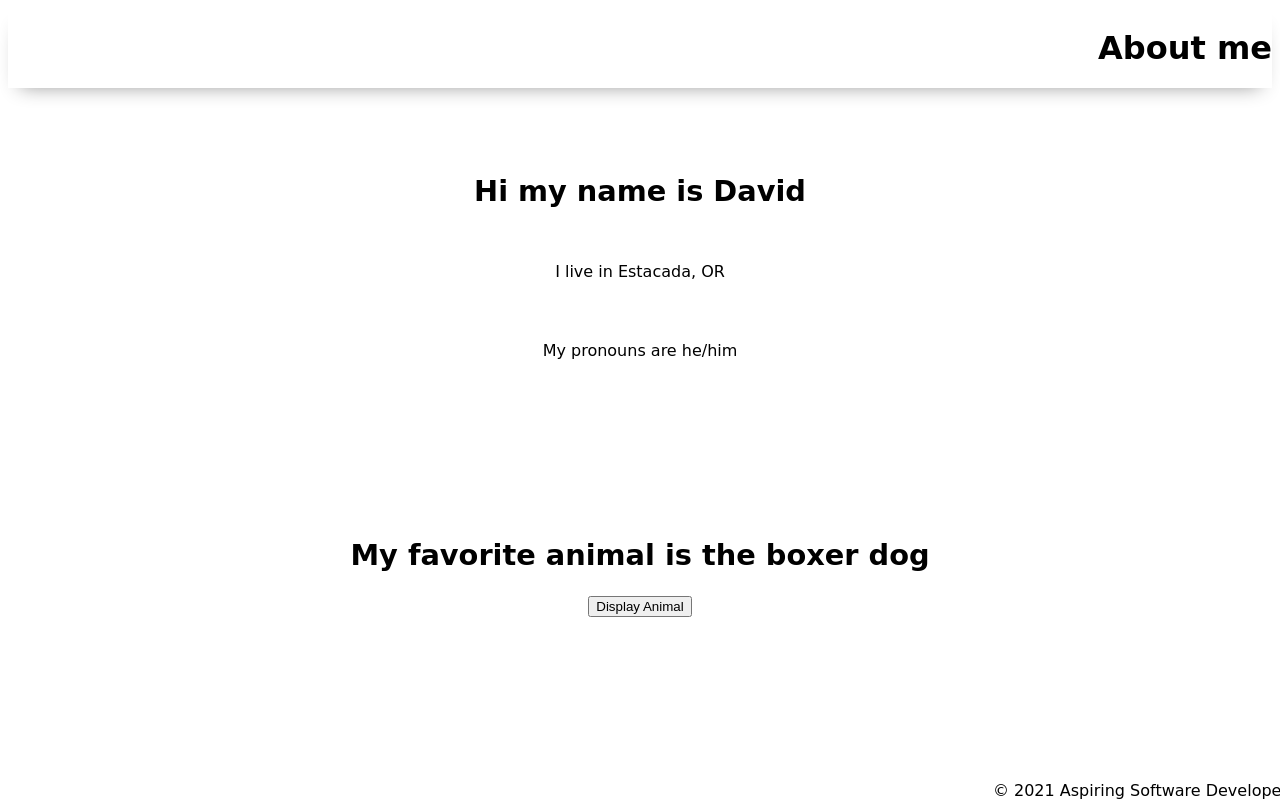
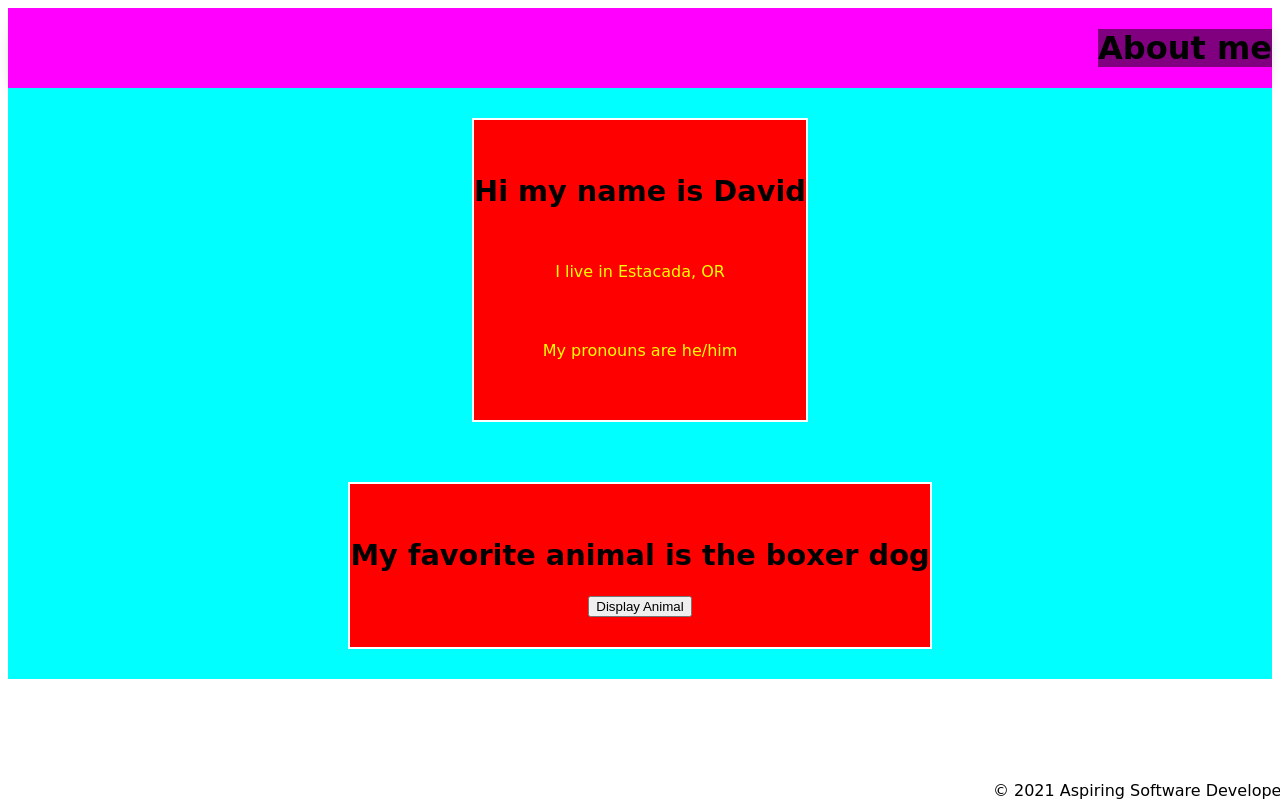
Before and after one commit to Rigby-David/About-me, a plain HTML site: page index.html in a window 1280 px wide. Drawn offline with Linux system fonts and the light colour scheme; a web font is replaced by a local one.

Commit message:
Added style

```diff
--- a/index.html
+++ b/index.html
@@ -17,12 +17,12 @@
         </header>
 
         <main>
-            <section>
+            <section id="about-me">
                 <h2>Hi my name is David</h2>
                     <p>I live in Estacada, OR</p>
                     <p>My pronouns are he/him</p>
             </section>
-            <section>
+            <section id="animal">
                 <h2>My favorite animal is the boxer dog</h2>
                     <div id="animal-hidden" class="hidden">
                         <img src="https://vetstreet.brightspotcdn.com/dims4/default/95808af/2147483647/crop/0x0%2B0%2B0/resize/645x380/quality/90/?url=https%3A%2F%2Fvetstreet-brightspot.s3.amazonaws.com%2Fe3%2Ff10e609e9011e0a2380050568d634f%2Ffile%2FBoxer-1-645mk062111.jpg" alt="Black and white dog">
--- a/styles/style.css
+++ b/styles/style.css
@@ -36,12 +36,21 @@ body {
     display: none;
 }
 
+#about-me {
+    background-color: red;
+}
+
+#animal {
+    background-color: red;
+}
+
 main {
     display: flex;
     flex-direction: column;
     justify-content: center;
     align-items: center;
     margin-bottom: calc(var(--footer-height));
+    background-color: cyan;
 }
 
 section {
@@ -64,6 +73,11 @@ header {
     background-color: var(--color3);
     height: var(--header-height);
     box-shadow: var(--shadow);
+    background-color: magenta;
+}
+
+h1 {
+    background-color: purple;
 }
 
 h2 {
@@ -81,6 +95,7 @@ header img {
 
 p {
     margin: var(--gutter);
+    color: yellow;
 }
 
 footer {
```
